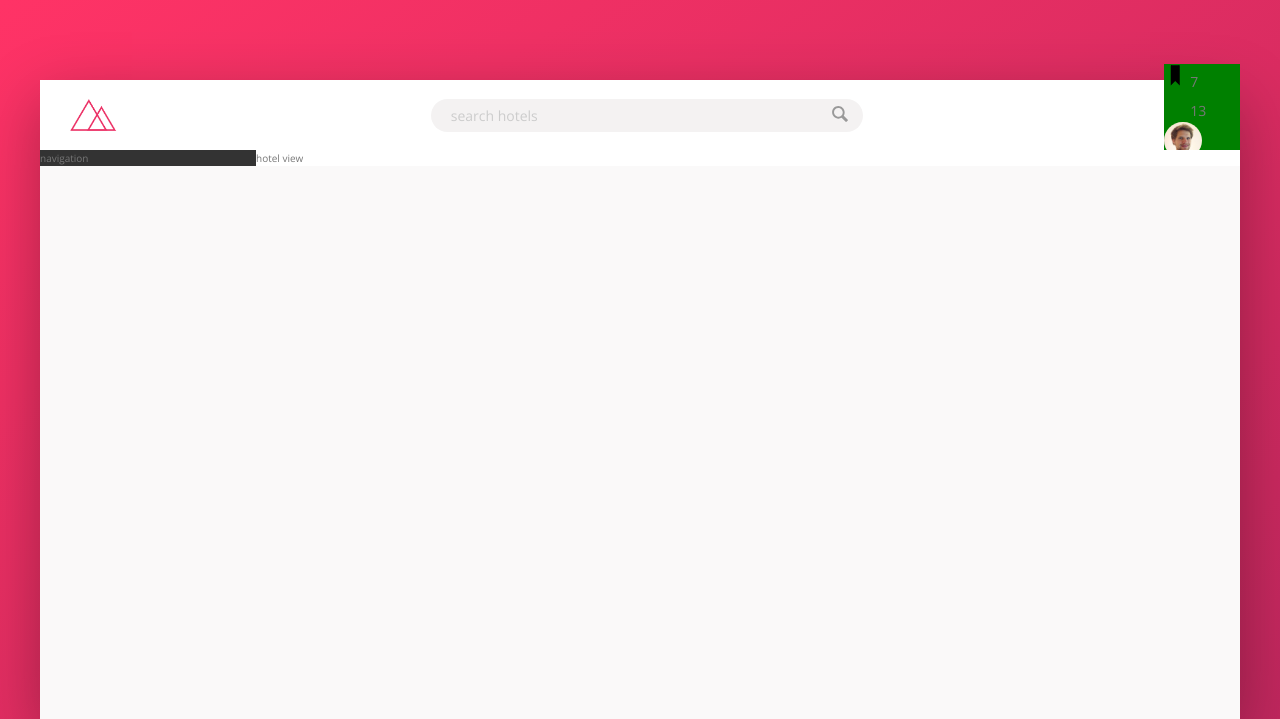
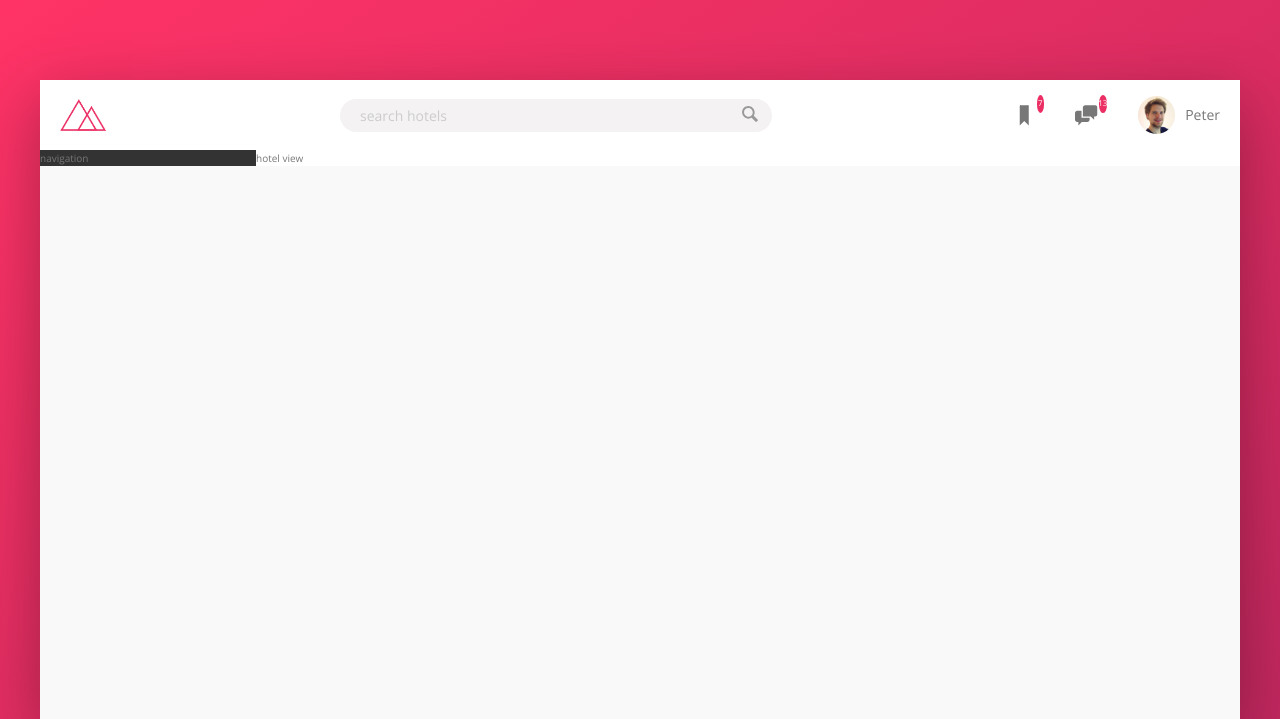
Before and after one commit to peteyb/advanced-css-course, a PHP site: page /Trillo/starter/home.html in a window 1280 px wide. Shown: the top 719 px of the page. Run offline with PHP 8.4, Linux system fonts and the light colour scheme.

Commit message:
header flex

```diff
--- a/Trillo/starter/css/style.css
+++ b/Trillo/starter/css/style.css
@@ -80,7 +80,7 @@ body {
 
 .logo {
   height: 3.25rem;
-  margin-left: 3rem; }
+  margin-left: 2rem; }
 
 .search {
   flex: 0 0 40%;
@@ -120,11 +120,37 @@ body {
     fill: var(--color-grey-dark-3); }
 
 .user-nav {
-  background-color: green; }
+  align-self: stretch;
+  display: flex;
+  align-items: center; }
+  .user-nav > * {
+    padding: 0 2rem;
+    cursor: pointer;
+    height: 100%;
+    display: flex;
+    align-items: center; }
+  .user-nav > *:hover {
+    background-color: var(--color-grey-light-2); }
+  .user-nav__icon-box {
+    position: relative; }
   .user-nav__icon {
     height: 2.25rem;
-    width: 2.25rem; }
+    width: 2.25rem;
+    fill: var(--color-grey-dark-2); }
+  .user-nav__notification {
+    font-size: .8rem;
+    height: 1.75rem;
+    width: .75rem;
+    border-radius: 50%;
+    background-color: var(--color-primary);
+    color: #fff;
+    position: absolute;
+    top: 1.5rem;
+    right: 1.1rem;
+    display: flex;
+    justify-content: center;
+    align-items: center; }
   .user-nav__user-photo {
     height: 3.75rem;
-    width: 3.75rem;
-    border-radius: 50%; }
+    border-radius: 50%;
+    margin-right: 1rem; }
--- a/Trillo/starter/home.html
+++ b/Trillo/starter/home.html
@@ -34,7 +34,7 @@
 
                     <div class="user-nav__icon-box">
                         <svg class="user-nav__icon">
-                            <use xlink:href="img/sprite.svg#icon-char"></use>
+                            <use xlink:href="img/sprite.svg#icon-chat"></use>
                         </svg>
                         <span class="user-nav__notification">13</span>
                     </div>
--- a/Trillo/starter/sass/_component.scss
+++ b/Trillo/starter/sass/_component.scss
@@ -1,6 +1,6 @@
 .logo {
     height: 3.25rem;
-    margin-left: 3rem;
+    margin-left: 2rem;
 }
 
 
@@ -63,23 +63,56 @@
 
 
 .user-nav {
-    background-color: green;
+    align-self: stretch;
 
-    &__icon-box {}
+    display: flex;
+    align-items: center;
+
+    & > * {
+        padding: 0 2rem;
+        cursor: pointer;
+        height: 100%;
+        display: flex;
+        align-items: center;
+    }
+
+    & > *:hover {
+        background-color: var(--color-grey-light-2);
+    }
+
+    &__icon-box {
+        position: relative;
+    }
 
     &__icon {
         height: 2.25rem;
         width: 2.25rem;
+        fill: var(--color-grey-dark-2);
     }
 
-    &__notification {}
+    &__notification {
+        font-size: .8rem;
+        height: 1.75rem;
+        width: .75rem;
+        border-radius: 50%;
+        background-color: var(--color-primary);
+        color: #fff;
+        position: absolute;
+        top: 1.5rem;
+        right: 1.1rem;
 
-    &__user {}
+        display: flex;
+        justify-content: center;
+        align-items: center;
+    }
+
+    &__user {
+    }
 
     &__user-photo {
         height: 3.75rem;
-        width: 3.75rem;
         border-radius: 50%;
+        margin-right: 1rem;
     }
 
     &__user-name {}
```
